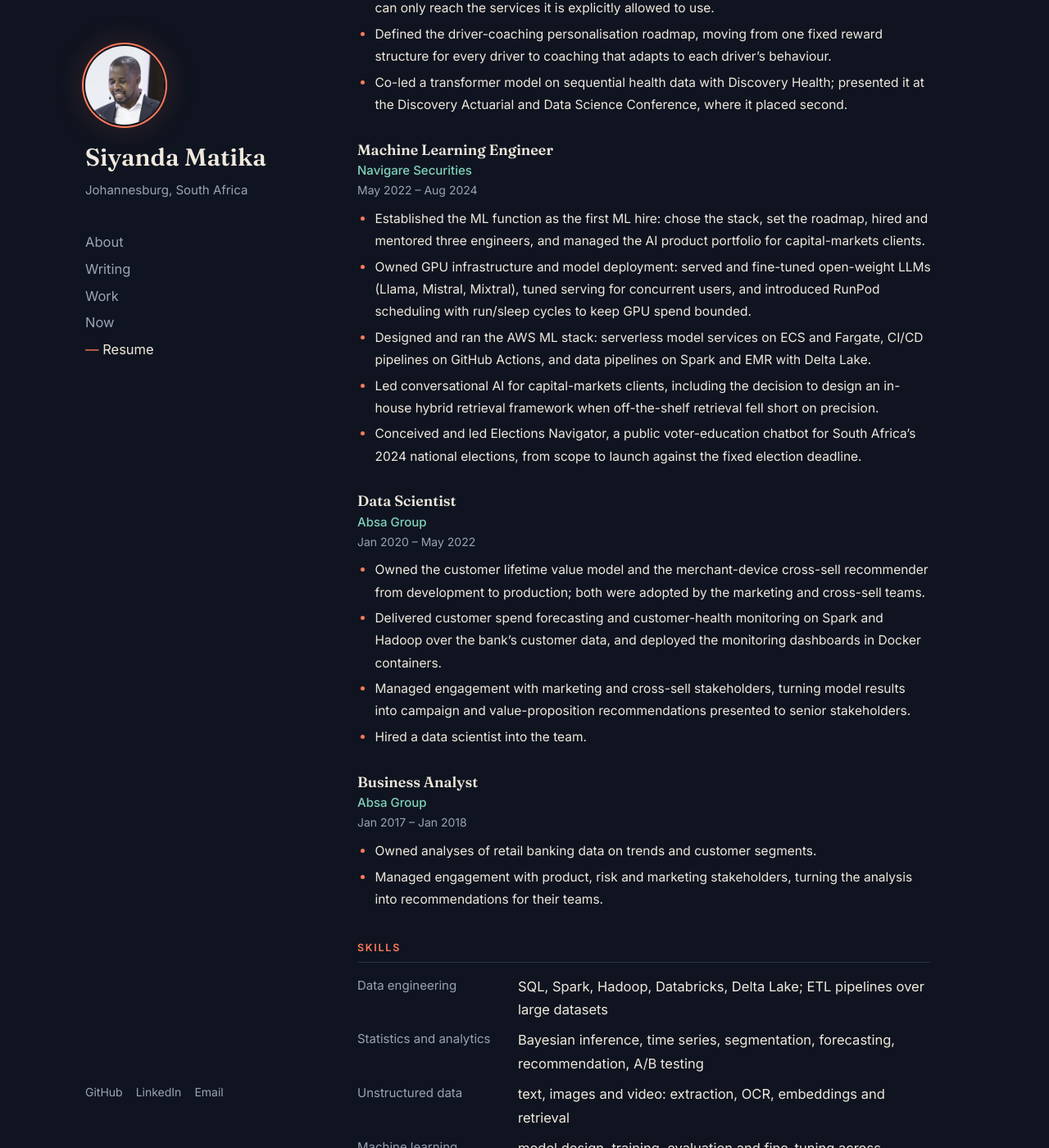
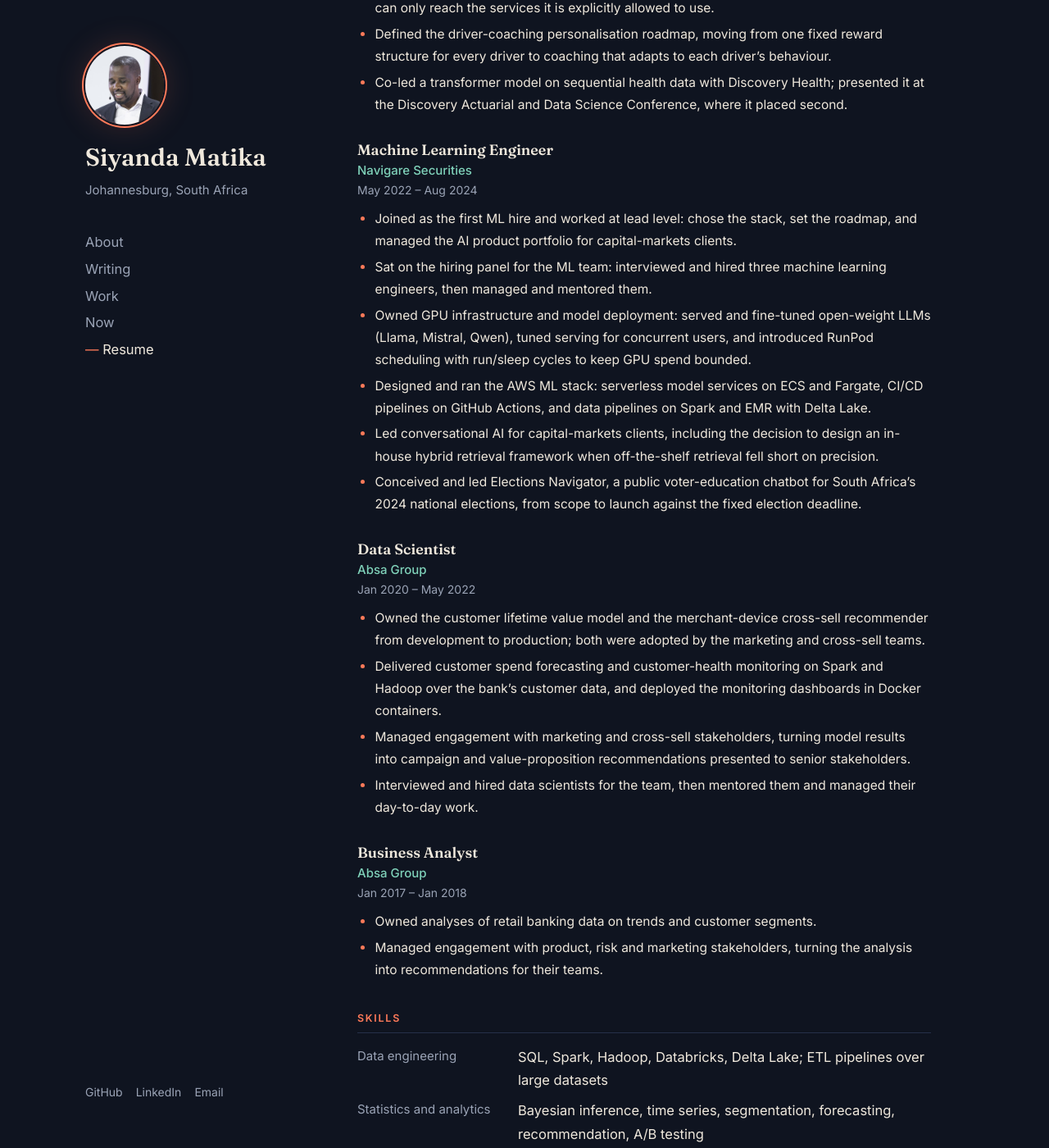
Before and after one commit to matikasiyanda/matikasiyanda.github.io, a Jekyll site: the page built from _pages/resume.md, in a window 1280 px wide and 1400 px high, scrolled down 1007 px. Shown: the whole window at 82% size. Built offline with Jekyll 4.4.1, drawn with Linux system fonts in a browser that asks for light colours; some of the changed text lies outside the part shown.

Commit message:
Resume: lead-level and hiring wording, Qwen in place of Mixtral

```diff
--- a/_pages/resume.md
+++ b/_pages/resume.md
@@ -61,11 +61,12 @@
 ### Machine Learning Engineer <span class="cv-org">Navigare Securities</span>
 <p class="cv-when">May 2022 – Aug 2024</p>
 
-- Established the ML function as the first ML hire: chose the stack, set the
-  roadmap, hired and mentored three engineers, and managed the AI product
-  portfolio for capital-markets clients.
+- Joined as the first ML hire and worked at lead level: chose the stack, set the
+  roadmap, and managed the AI product portfolio for capital-markets clients.
+- Sat on the hiring panel for the ML team: interviewed and hired three machine
+  learning engineers, then managed and mentored them.
 - Owned GPU infrastructure and model deployment: served and fine-tuned
-  open-weight LLMs (Llama, Mistral, Mixtral), tuned serving for concurrent
+  open-weight LLMs (Llama, Mistral, Qwen), tuned serving for concurrent
   users, and introduced RunPod scheduling with run/sleep cycles to keep GPU
   spend bounded.
 - Designed and ran the AWS ML stack: serverless model services on ECS and
@@ -92,7 +93,8 @@
 - Managed engagement with marketing and cross-sell stakeholders, turning model
   results into campaign and value-proposition recommendations presented to
   senior stakeholders.
-- Hired a data scientist into the team.
+- Interviewed and hired data scientists for the team, then mentored them and
+  managed their day-to-day work.
 </div>
 
 <div class="cv-role" markdown="1">
@@ -111,7 +113,7 @@
   <dt>Statistics and analytics</dt><dd>Bayesian inference, time series, segmentation, forecasting, recommendation, A/B testing</dd>
   <dt>Unstructured data</dt><dd>text, images and video: extraction, OCR, embeddings and retrieval</dd>
   <dt>Machine learning</dt><dd>model design, training, evaluation and fine-tuning across classical ML, deep learning and transformers; PyTorch, scikit-learn, XGBoost</dd>
-  <dt>LLMs</dt><dd>open-weight models (Llama, Mistral and Mixtral, Qwen) and GPT models via Azure OpenAI; retrieval (RAG, hybrid search), fine-tuning (LoRA, Azure OpenAI Service), intent classification and agent routing, reinforcement learning (GRPO), guardrails</dd>
+  <dt>LLMs</dt><dd>open-weight models (Llama, Mistral, Qwen) and GPT models via Azure OpenAI; retrieval (RAG, hybrid search), fine-tuning (LoRA, Azure OpenAI Service), intent classification and agent routing, reinforcement learning (GRPO), guardrails</dd>
   <dt>Scripting</dt><dd>Python, Bash, SQL</dd>
   <dt>Cloud services</dt><dd>AWS (SageMaker, ECS, Fargate, EMR), Azure (Azure ML, App Service), GCP</dd>
   <dt>GPU infrastructure and deployment</dt><dd>Linux GPU servers (RunPod), open-weight model serving with vLLM, concurrency tuning, Docker</dd>
--- a/assets/css/site.css
+++ b/assets/css/site.css
@@ -272,9 +272,9 @@
 .print-only { display: none; }
 
 @media print {
-  @page { size: A4; margin: 11mm 13mm; }
+  @page { size: A4; margin: 10mm 12mm; }
   :root { --text: #111; --muted: #444; --line: #ccc; --accent: #9a3412; --mint: #0f5132; }
-  html, body { background: #fff !important; color: #111; font-size: 9.8pt; line-height: 1.36; }
+  html, body { background: #fff !important; color: #111; font-size: 9.6pt; line-height: 1.33; }
   em, strong { color: #111; }
   .shell { display: block; max-width: none; padding: 0; }
   .side, .foot, .share, .feedback, .cite, .comments, .cv-actions, .cv-contact, .lightbox, main > article > h1, .page > h1 { display: none !important; }
@@ -289,7 +289,7 @@
   .cv-role h3 { font-size: 11.5pt; }
   .cv-org { font-size: 10pt; }
   .cv-when { font-size: 9pt; margin-bottom: 3pt; }
-  .cv-role ul li, .cv-role > p:not(.cv-when) { font-size: 9.5pt; }
+  .cv-role ul li, .cv-role > p:not(.cv-when) { font-size: 9.3pt; }
   .cv-org { display: inline; margin: 0; }
   .cv-org::before { content: "  ·  "; color: #888; }
   .cv-role h3 { margin-bottom: 0; }
```
Also changed, not shown: 1 other file.
